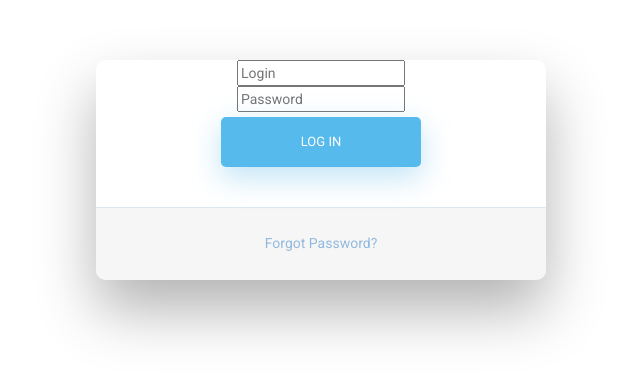
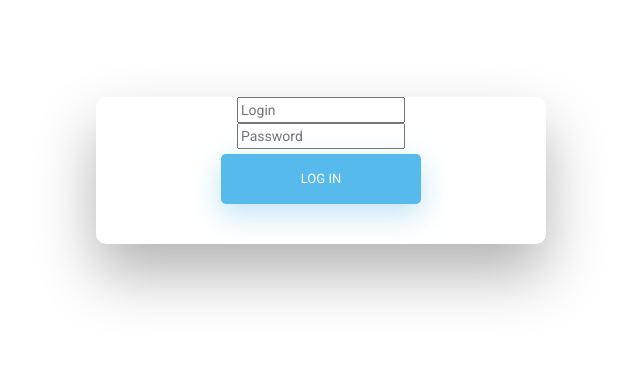
Before and after one commit to BBeaumal/PMN_project, an Angular app in the folder front/: page /login in a window 1280 px wide. Shown: the part 230-606 px from the top of the page, without its empty margins (319-959 px from the left). Built offline with nearby package versions, Linux system fonts and the light colour scheme.

Commit message:
Removing footer

```diff
--- a/front/src/app/login/login.component.html
+++ b/front/src/app/login/login.component.html
@@ -10,20 +10,17 @@
         <!-- Login Form -->
         <form action="login" method="get">
             <div>
-                <input type="text" id="login" class="fadeIn second" name="username" [(ngModel)]="username" placeholder="Login">
+                <input type="text" id="login" class="fadeIn second" name="username" [(ngModel)]="username"
+                    placeholder="Login">
             </div>
             <div>
-                <input type="password" id="password" class="fadeIn third" name="password" [(ngModel)]="password" placeholder="Password">
+                <input type="password" id="password" class="fadeIn third" name="password" [(ngModel)]="password"
+                    placeholder="Password">
             </div>
             <div>
                 <input type="submit" class="fadeIn fourth" value="Log In" (click)="login()">
             </div>
         </form>
 
-        <!-- Remind Passowrd -->
-        <div id="formFooter">
-            <a class="underlineHover" href="#">Forgot Password?</a>
-        </div>
-
     </div>
 </div>
--- a/front/src/app/login/login.component.scss
+++ b/front/src/app/login/login.component.scss
@@ -50,15 +50,6 @@ h2 {
     -webkit-box-shadow: 0 30px 60px 0 rgba(0, 0, 0, 0.3);
     box-shadow: 0 30px 60px 0 rgba(0, 0, 0, 0.3);
     text-align: center;
-}
-
-#formFooter {
-    background-color: #f6f6f6;
-    border-top: 1px solid #dce8f1;
-    padding: 25px;
-    text-align: center;
-    -webkit-border-radius: 0 0 10px 10px;
-    border-radius: 0 0 10px 10px;
 }
 
 /* TABS */
@@ -247,26 +238,6 @@ input[type="text,password"]:placeholder {
     animation-delay: 1s;
 }
 
-/* Simple CSS3 Fade-in Animation */
-.underlineHover:after {
-    display: block;
-    left: 0;
-    bottom: -10px;
-    width: 0;
-    height: 2px;
-    background-color: #56baed;
-    content: "";
-    transition: width 0.2s;
-}
-
-.underlineHover:hover {
-    color: #0d0d0d;
-}
-
-.underlineHover:hover:after {
-    width: 100%;
-}
-
 /* OTHERS */
 
 *:focus {
```
